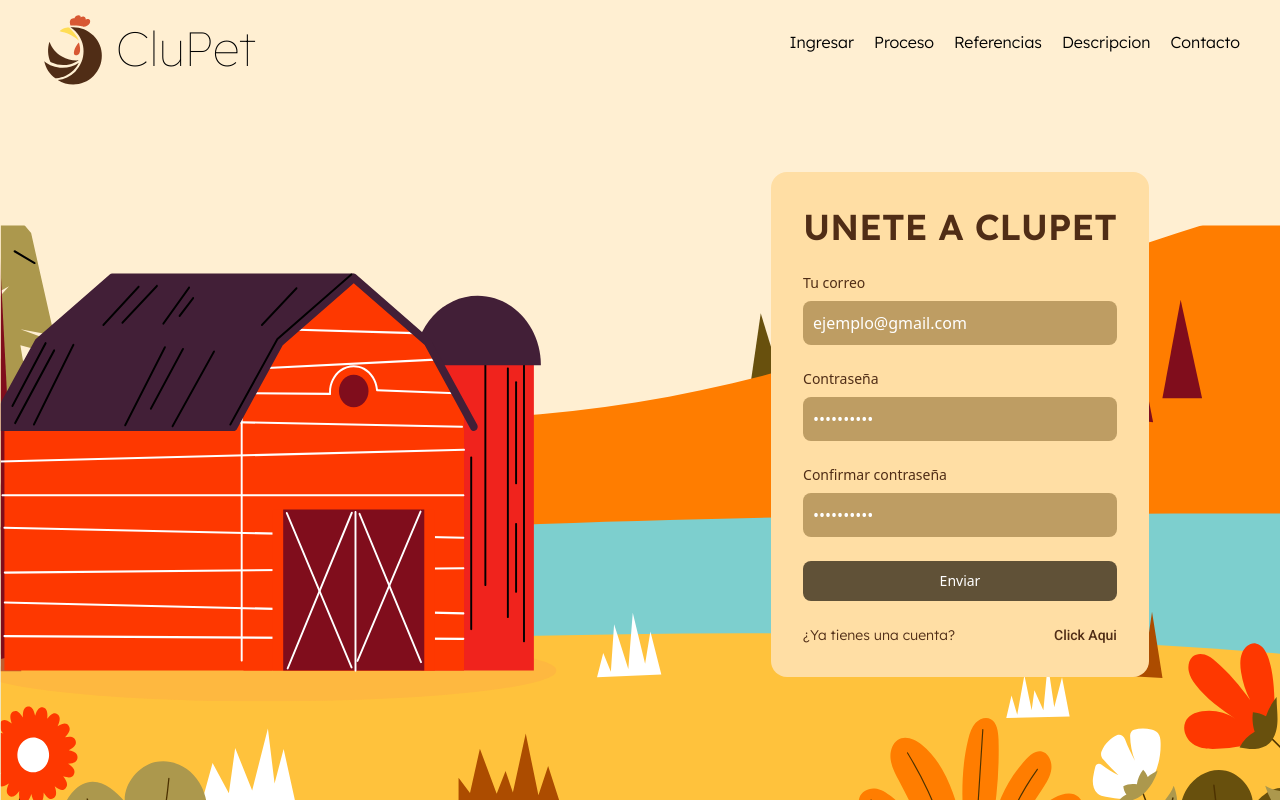
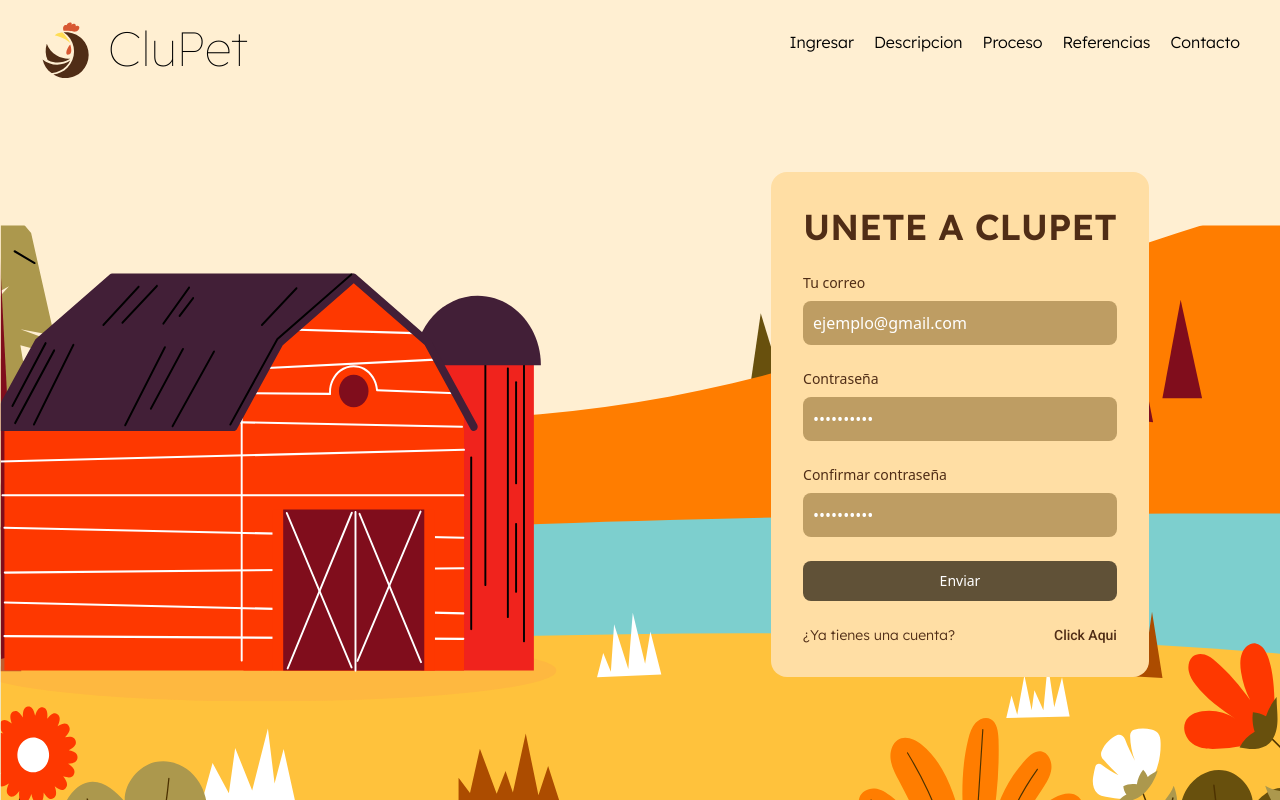
Before and after one commit to daliondev/CluPet, a React (Vite) app: page / in a window 1280 px wide. Shown: the top 800 px of the page. Built offline with nearby package versions, Linux system fonts and the light colour scheme.

Commit message:
fix(syles): position

```diff
--- a/src/components/Header.jsx
+++ b/src/components/Header.jsx
@@ -4,7 +4,7 @@ const Header = () => {
   return (
     <div className="flex items-center justify-between ">
       <div className="flex items-center h-20 mt-2">
-        <img src={logo} className="w-20 ml-9 mt-2" />
+        <img src={logo} className="w-16 mr-2 ml-9 mt-2" />
         <div>
           <p
             className="self-start font-lexend text-5xl font-thin "
@@ -23,6 +23,12 @@ const Header = () => {
             Ingresar
           </a>
           <a
+            href="#descripcion"
+            className="mr-5 pb-1 hover:text-[#615e58] hover:border-b border-[#502d16ff]"
+          >
+            Descripcion
+          </a>
+          <a
             href="#"
             className="mr-5 pb-1 hover:text-[#615e58]  hover:border-b border-[#502d16ff]"
           >
@@ -38,12 +44,6 @@ const Header = () => {
             href="#"
             className="mr-5 pb-1 hover:text-[#615e58] hover:border-b border-[#502d16ff]"
           >
-            Descripcion
-          </a>
-          <a
-            href="#"
-            className="mr-5 pb-1 hover:text-[#615e58] hover:border-b border-[#502d16ff]"
-          >
             Contacto
           </a>
         </ul>
```
